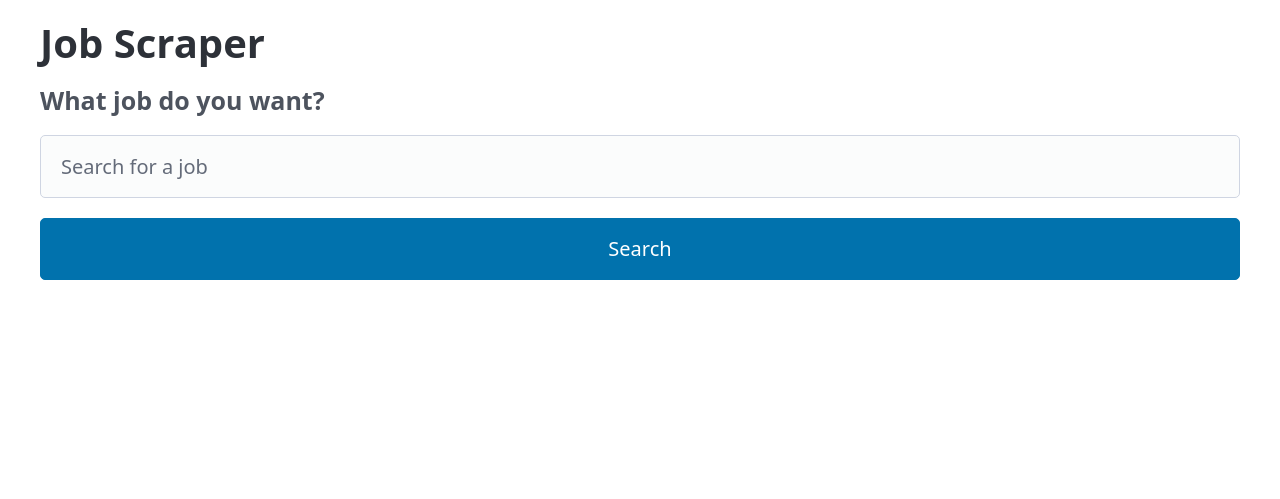
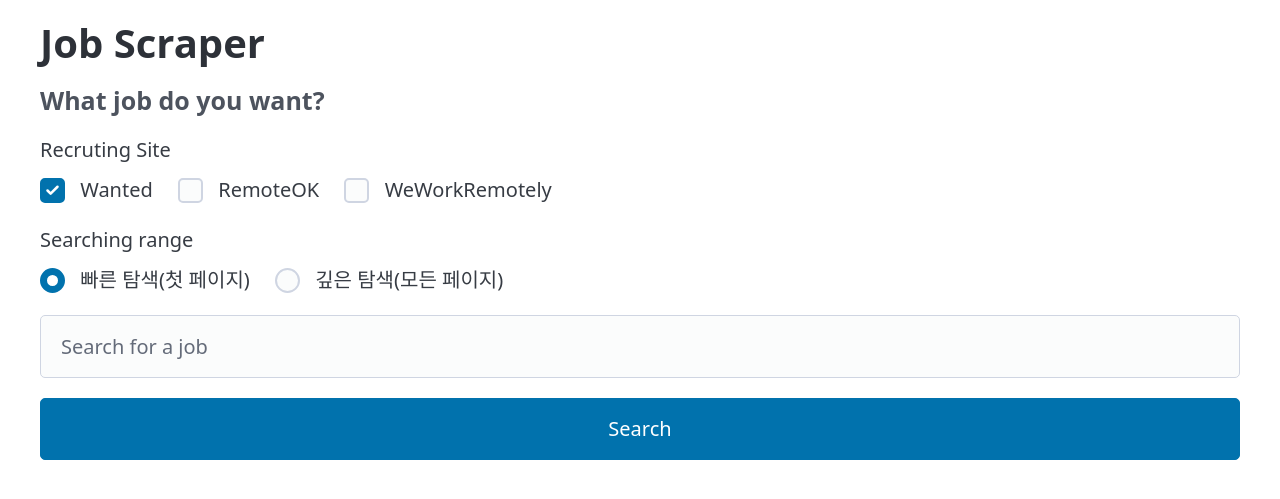
Before and after one commit to 93minki/nomad-coder-python, a Flask app: page / in a window 1280 px wide. Shown: the top 499 px of the page. Run offline with Flask 3, Linux system fonts and the light colour scheme; some libraries are stand-ins or nearby versions.

Commit message:
flask web ui

```diff
--- a/main.py
+++ b/main.py
@@ -1,6 +1,7 @@
 from flask import Flask, redirect, render_template, request, send_file
 
 from file import save_to_file
+from remote_scraper import RemoteScraper
 from wanted_scraper import WantedScraper
 
 app = Flask("JobScraper")
@@ -16,21 +17,38 @@ def home():
 @app.route("/search")
 def search():
     keyword = request.args.get("keyword")
+    site = request.args.getlist("site")
+    searching_range = request.args.get("searching_range")
 
     if not keyword:
         return redirect("/")
 
     if keyword in db:
-        jobs = db[keyword]
+        results = db[keyword]
     else:
-        wanted_scraper = WantedScraper(keyword)
-        wanted_scraper.search()
-        jobs = wanted_scraper.search_results
-        db[keyword] = jobs
+        results = []
+
+        if "wanted" in site:
+            wanted_scraper = WantedScraper(keyword)
+            wanted_scraper.search()
+            print("wanted", wanted_scraper.search_results)
+            results.extend(wanted_scraper.search_results)
+        if "remoteok" in site:
+            remote_scraper = RemoteScraper("remoteok", keyword)
+            remote_scraper.search()
+            print("remoteok", remote_scraper.search_result)
+            results.extend(remote_scraper.search_result)
+        if "weworkremotely" in site:
+            remote_wework_scraper = RemoteScraper("weworkremotely", keyword)
+            remote_wework_scraper.search()
+            print("weworkremotely", remote_wework_scraper.search_result)
+            results.extend(remote_wework_scraper.search_result)
+
+        db[keyword] = results
 
     return render_template(
         "search.html",
-        search_results=jobs,
+        search_results=results,
         keyword=keyword,
     )
 
--- a/templates/home.html
+++ b/templates/home.html
@@ -9,11 +9,51 @@
       href="https://cdn.jsdelivr.net/npm/@picocss/pico@2/css/pico.min.css"
     />
   </head>
+  <style></style>
   <body>
     <main class="container">
       <h1>Job Scraper</h1>
       <h4>What job do you want?</h4>
+
       <form action="/search">
+        <fieldset>
+          <legend>Recruting Site</legend>
+          <input
+            type="checkbox"
+            id="wanted"
+            name="site"
+            value="wanted"
+            checked
+          />
+          <label for="wanted">Wanted</label>
+          <input type="checkbox" id="remoteok" name="site" value="remoteok" />
+          <label for="remoteok">RemoteOK</label>
+          <input
+            type="checkbox"
+            id="weworkremotely"
+            name="site"
+            value="weworkremotely"
+          />
+          <label for="weworkremotely">WeWorkRemotely</label>
+        </fieldset>
+        <fieldset>
+          <legend>Searching range</legend>
+          <input
+            type="radio"
+            id="quick-search"
+            name="searching_range"
+            value="quick"
+            checked
+          />
+          <label for="quick-search">빠른 탐색(첫 페이지)</label>
+          <input
+            type="radio"
+            id="deep-search"
+            name="searching_range"
+            value="deep"
+          />
+          <label for="deep-search">깊은 탐색(모든 페이지)</label>
+        </fieldset>
         <input
           type="text"
           name="keyword"
```
